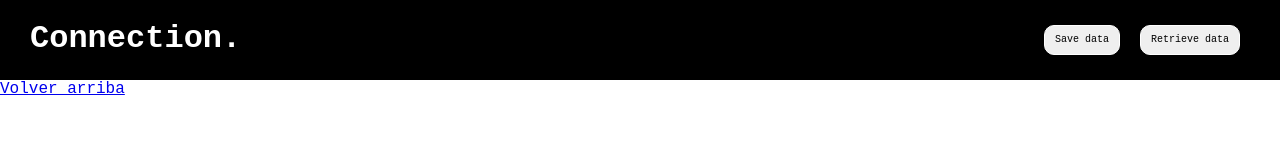
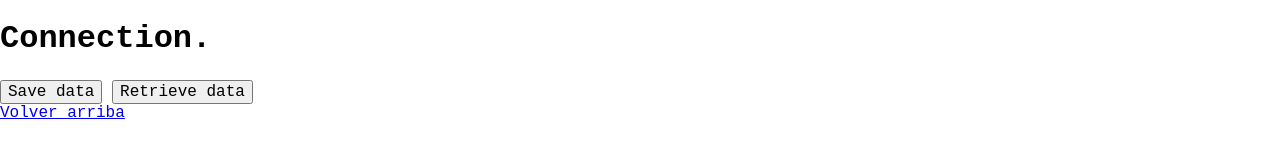
Before and after one commit to cortesana/modulo-2-evaluacion-final-bis-cortesana, a website: page docs/index.html in a window 1280 px wide. Drawn offline with nearby package versions, Linux system fonts and the light colour scheme; files that its build step writes are made by us from their sources; no server answers.

Commit message:
Add images and HTML header

```diff
--- a/_src/assets/scss/layout/_header.scss
+++ b/_src/assets/scss/layout/_header.scss
@@ -1,27 +1,4 @@
 .header {
     .header-wrapper {
-        background-color: black;
-        padding: 0 30px;
-        display: flex;
-        flex-direction: row;
-        justify-content: space-between;
-        align-items: center;
-        .header-title {
-            color: white;
-        }
-        .header-buttons {
-            display: flex;
-            flex-direction: row;
-            align-items: center;
-            .button {
-            font-size: 0.625rem;
-            margin: 0.625rem;
-            border: solid, white, 1px;
-            padding: 8px 10px;
-            text-align: center;
-            display: inline-block;
-            border-radius: 10px;
-            }
-        }
     }
 }
```
Also changed, not shown: _src/templates/partials/_header.html (+11 -0 lines), _src/assets/images/buscar.png (added), _src/assets/images/carro-de-la-compra.png (added).
